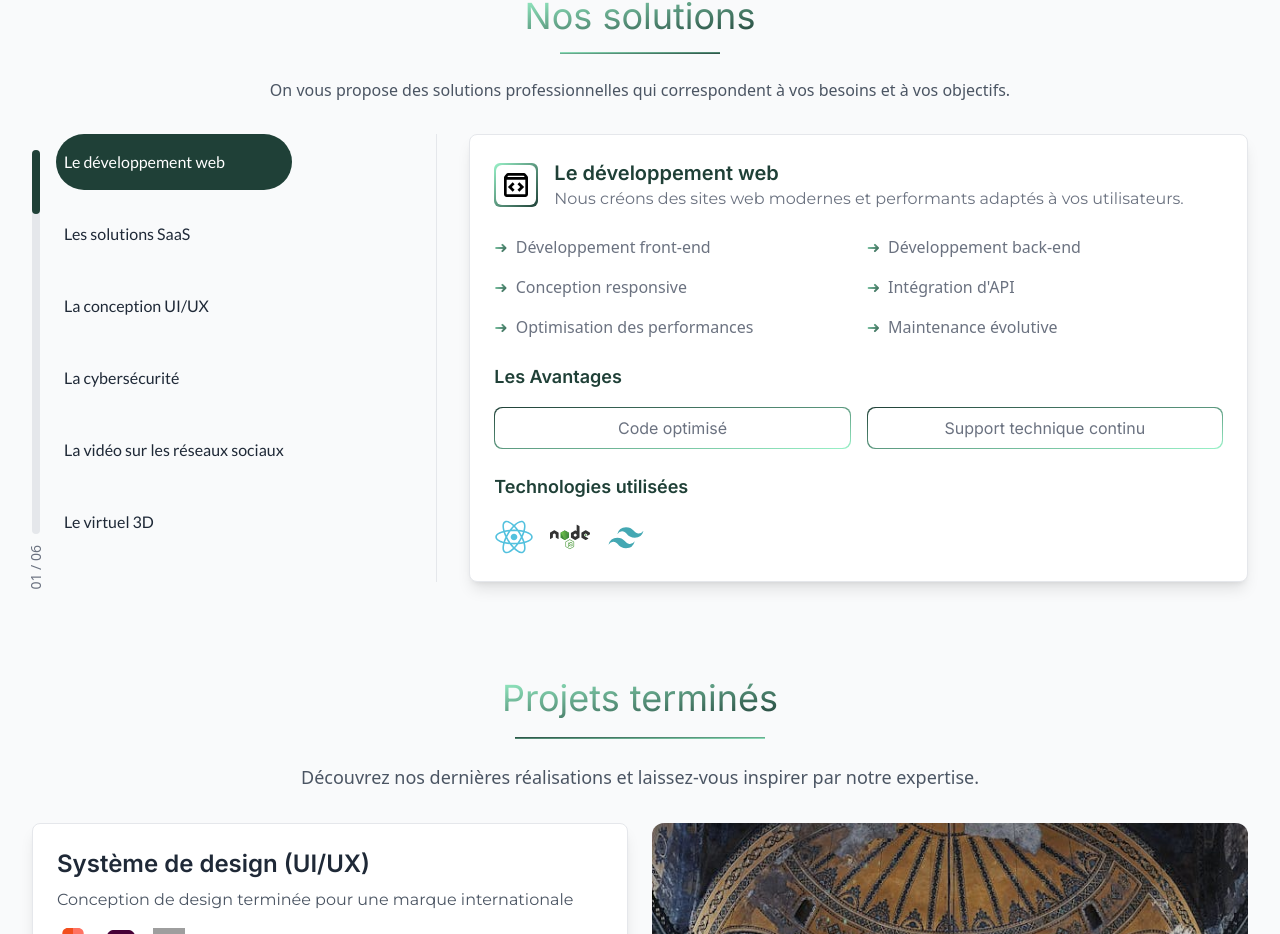
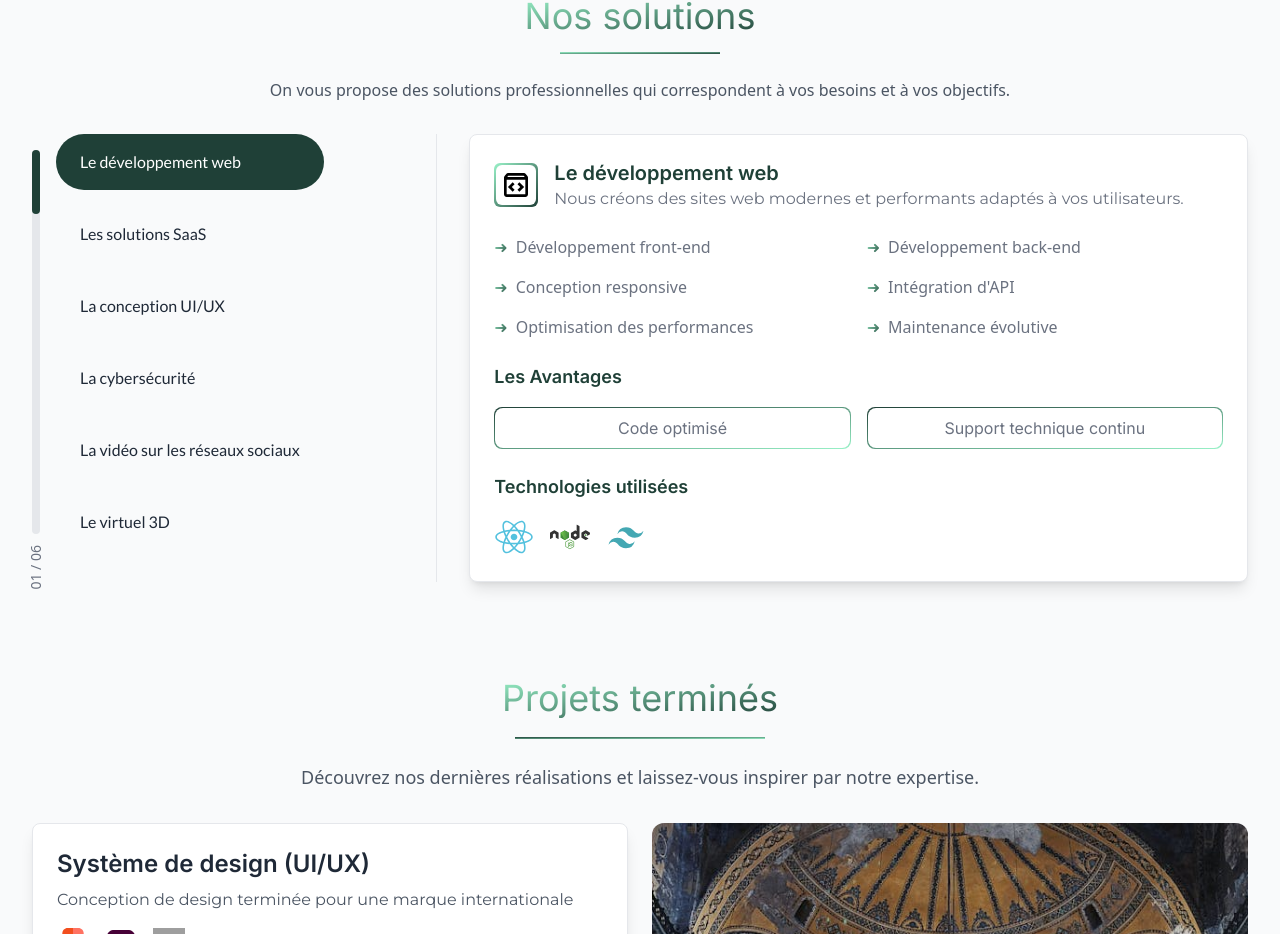
Before and after one commit to bocs91/fdlr-agency, a React (Vite) app: page / in a window 1280 px wide. Shown: the part 940-1874 px from the top of the page. Built offline with nearby package versions, Linux system fonts and the light colour scheme; grey boxes are pictures that could not be loaded.

Commit message:
fix padding issue

```diff
--- a/src/components/OurSolutions.jsx
+++ b/src/components/OurSolutions.jsx
@@ -184,7 +184,7 @@ const OurSolutions = () => {
                     onClick={() => {
                       setCurrentSolution(solution);
                     }}
-                    className={`font-lato px-2 py-3 sm:py-4 cursor-pointer ${
+                    className={`font-lato px-6 py-3 sm:py-4 cursor-pointer ${
                       currentSolution.id === solution.id
                         ? "bg-[#1F4037] text-white rounded-full"
                         : "text-gray-800 hover:text-[#1F4037]"
```
